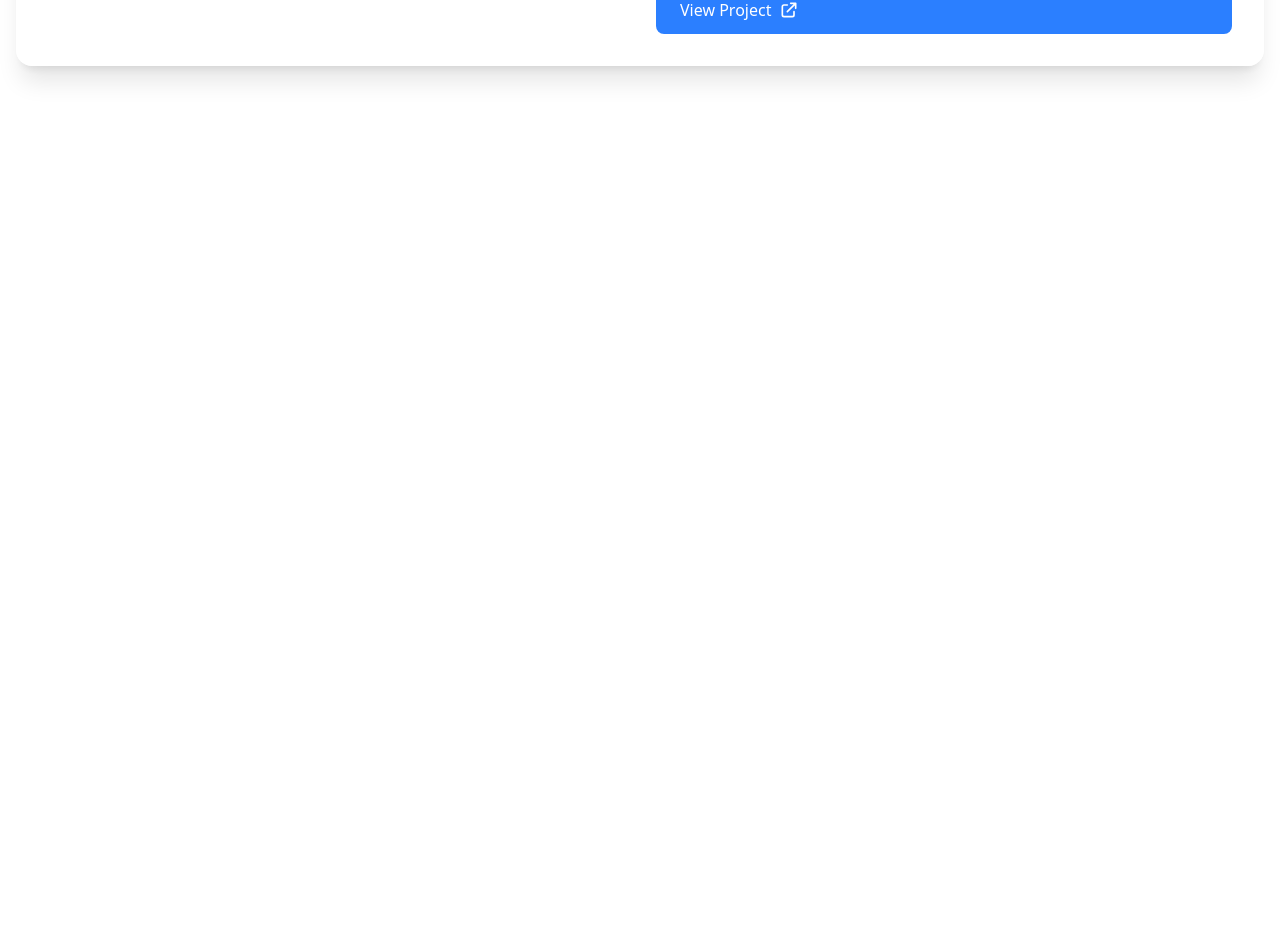
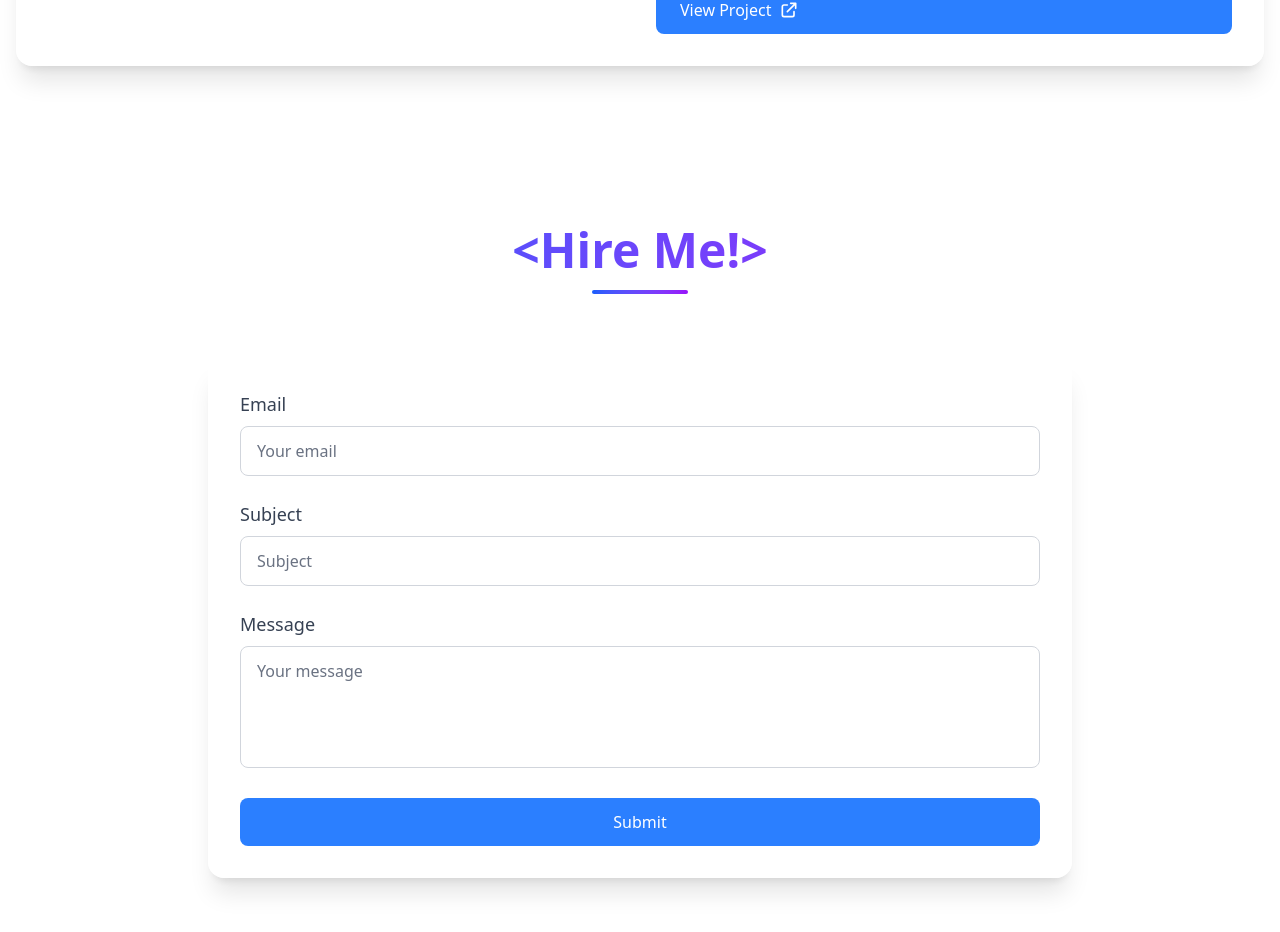
Before and after one commit to HyprerNova/Fort, a Next.js app: page / in a window 1280 px wide. Shown: the part 3392-4324 px from the top of the page. Before the commit the page ends 3538 px from the top, so only its background shows below. Built offline with nearby package versions, Linux system fonts and the light colour scheme.

Commit message:
Contact page done

```diff
--- a/app/page.js
+++ b/app/page.js
@@ -2,6 +2,7 @@
 import Home from "@/sections/home";
 import About from "@/sections/About";
 import Projects from "@/sections/Project";
+import Contact from "@/sections/Contact";
 export default function Page() {
   return (
     <div>
@@ -9,6 +10,7 @@
       <Home/>
       <About/>
       <Projects/>
+      <Contact/>
     </div>
   );
 }
--- a/sections/Contact.jsx
+++ b/sections/Contact.jsx
@@ -0,0 +1,145 @@
+"use client";
+
+import { useTheme } from "@/components/ThemeContext";
+
+const Contact = () => {
+  const { darkMode } = useTheme();
+  const name = "<Hire Me!>";
+
+  // Function to add dummy message
+  const addDummyMessage = () => {
+    document.getElementById("subject").value = "Sorry, I'm trying to figure out the API part 😅";
+  };
+
+  return (
+    <div
+      className={`contact min-h-screen py-20 ${
+        darkMode ? "dark-mode" : "light-mode"
+      }`}
+    >
+      <div className="max-w-4xl mx-auto px-4">
+        <div className="text-center mb-16">
+          <h1
+            className={`text-5xl font-bold mb-4 bg-gradient-to-r from-blue-600 to-purple-600 bg-clip-text text-transparent ${
+              darkMode ? "dark:text-white" : "text-black"
+            }`}
+          >
+            {name}
+          </h1>
+          <div className="w-24 h-1 bg-gradient-to-r from-blue-600 to-purple-600 mx-auto rounded-full"></div>
+        </div>
+
+        <div
+          className={`contact_container rounded-2xl backdrop-blur-sm p-8 shadow-xl ${
+            darkMode ? "bg-gray-800/50" : "bg-white/50"
+          }`}
+        >
+          <form className="space-y-6">
+            <div className="space-y-2">
+              <label
+                htmlFor="email"
+                className={`block text-lg font-medium ${
+                  darkMode ? "text-gray-300" : "text-gray-700"
+                }`}
+              >
+                Email
+              </label>
+              <input
+                type="email"
+                id="email"
+                name="email"
+                placeholder="Your email"
+                required
+                className={`w-full px-4 py-3 rounded-lg border ${
+                  darkMode
+                    ? "bg-gray-700/50 border-gray-600 text-gray-300 placeholder-gray-400"
+                    : "bg-white border-gray-300 text-gray-700 placeholder-gray-500"
+                } focus:outline-none focus:ring-2 focus:ring-blue-500 transition-all duration-300`}
+              />
+            </div>
+
+            <div className="space-y-2">
+              <label
+                htmlFor="subject"
+                className={`block text-lg font-medium ${
+                  darkMode ? "text-gray-300" : "text-gray-700"
+                }`}
+              >
+                Subject
+              </label>
+              <input
+                type="text"
+                id="subject"
+                name="subject"
+                placeholder="Subject"
+                required
+                className={`w-full px-4 py-3 rounded-lg border ${
+                  darkMode
+                    ? "bg-gray-700/50 border-gray-600 text-gray-300 placeholder-gray-400"
+                    : "bg-white border-gray-300 text-gray-700 placeholder-gray-500"
+                } focus:outline-none focus:ring-2 focus:ring-blue-500 transition-all duration-300`}
+              />
+            </div>
+
+            <div className="space-y-2">
+              <label
+                htmlFor="message"
+                className={`block text-lg font-medium ${
+                  darkMode ? "text-gray-300" : "text-gray-700"
+                }`}
+              >
+                Message
+              </label>
+              <textarea
+                id="message"
+                name="message"
+                placeholder="Your message"
+                rows="4"
+                required
+                className={`w-full px-4 py-3 rounded-lg border ${
+                  darkMode
+                    ? "bg-gray-700/50 border-gray-600 text-gray-300 placeholder-gray-400"
+                    : "bg-white border-gray-300 text-gray-700 placeholder-gray-500"
+                } focus:outline-none focus:ring-2 focus:ring-blue-500 transition-all duration-300 resize-none`}
+              ></textarea>
+            </div>
+
+            <button
+              type="button"
+              onClick={addDummyMessage}
+              className={`w-full py-3 px-6 rounded-lg font-medium transition-all duration-300 ${
+                darkMode
+                  ? "bg-blue-600 text-white hover:bg-blue-700"
+                  : "bg-blue-500 text-white hover:bg-blue-600"
+              }`}
+            >
+              Submit
+            </button>
+          </form>
+        </div>
+      </div>
+
+      <style jsx>{`
+        @media (max-width: 768px) {
+          .contact {
+            padding: 2rem 1rem;
+          }
+
+          h1 {
+            font-size: 2.5rem;
+          }
+
+          .contact_container {
+            padding: 1.5rem;
+          }
+
+          input, textarea {
+            font-size: 1rem;
+          }
+        }
+      `}</style>
+    </div>
+  );
+};
+
+export default Contact;
```
